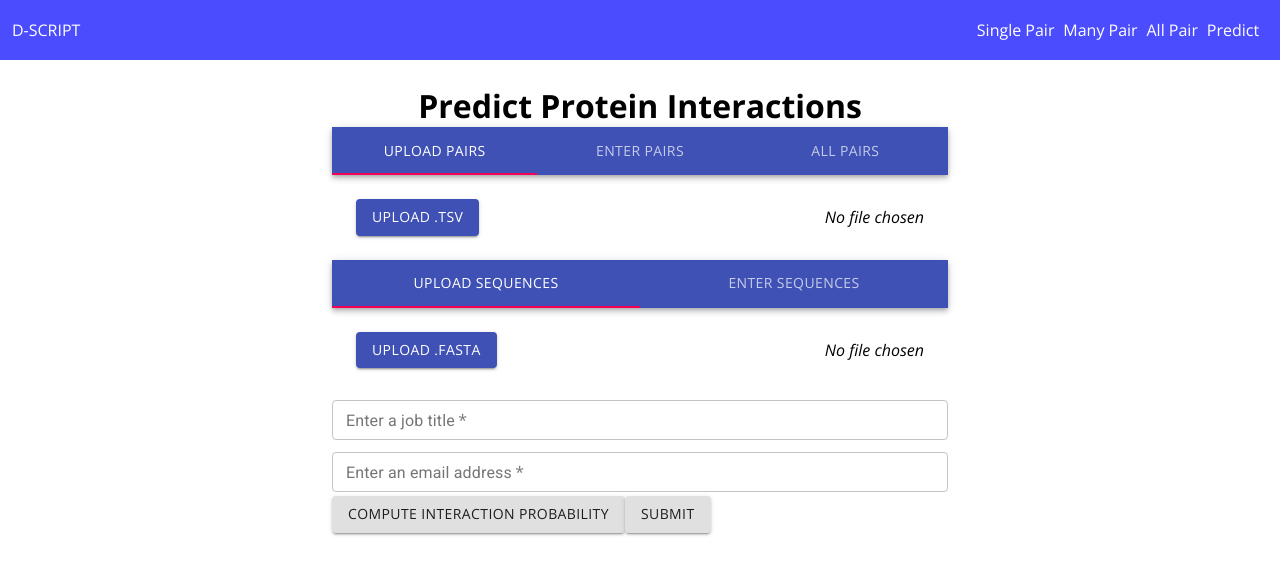
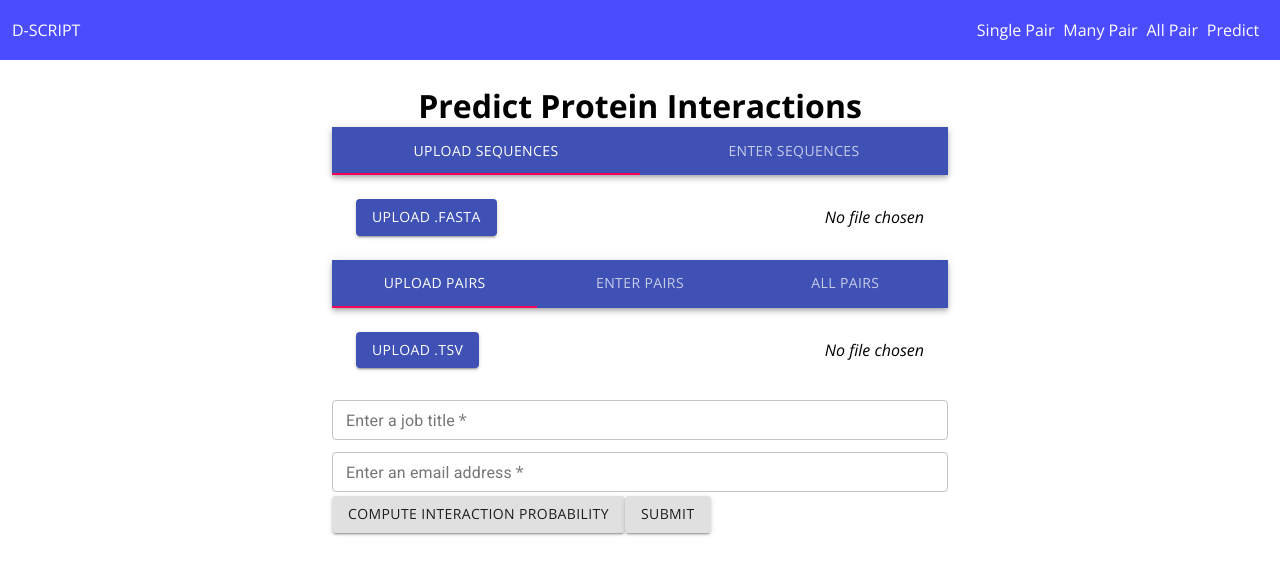
Before and after one commit to samsledje/D-SCRIPT, a React (Create React App) app in the folder web-server/frontend/: page /predict in a window 1280 px wide. Shown: the top 574 px of the page. Built offline with nearby package versions, Linux system fonts and the light colour scheme.

Commit message:
Swapped order of sequences and pairs for prediction input

```diff
--- a/web-server/frontend/src/components/modules/PredictInput.js
+++ b/web-server/frontend/src/components/modules/PredictInput.js
@@ -116,6 +116,13 @@ export default function PredictInput() {
         <div className="PredictInput-Container">
             <h1>Predict Protein Interactions</h1>
             <form autoComplete="off">
+                <SequenceInput
+                    index={item.seqsIndex}
+                    handleIndexChange={handleSeqsIndexChange}
+                    filename={item.seqsFilename}
+                    handleUploadChange={handleSeqsUploadChange}
+                    handleInputChange={handleSeqsInputChange}
+                ></SequenceInput>
                 <PairInput
                     index={item.pairsIndex}
                     handleIndexChange={handlePairsIndexChange}
@@ -123,13 +130,6 @@ export default function PredictInput() {
                     handleUploadChange={handlePairsUploadChange}
                     handleInputChange={handlePairsInputChange}
                 ></PairInput>
-                <SequenceInput
-                    index={item.seqsIndex}
-                    handleIndexChange={handleSeqsIndexChange}
-                    filename={item.seqsFilename}
-                    handleUploadChange={handleSeqsUploadChange}
-                    handleInputChange={handleSeqsInputChange}
-                ></SequenceInput>
                 <TextField
                     label='Enter a job title'
                     value={item.title}
```
